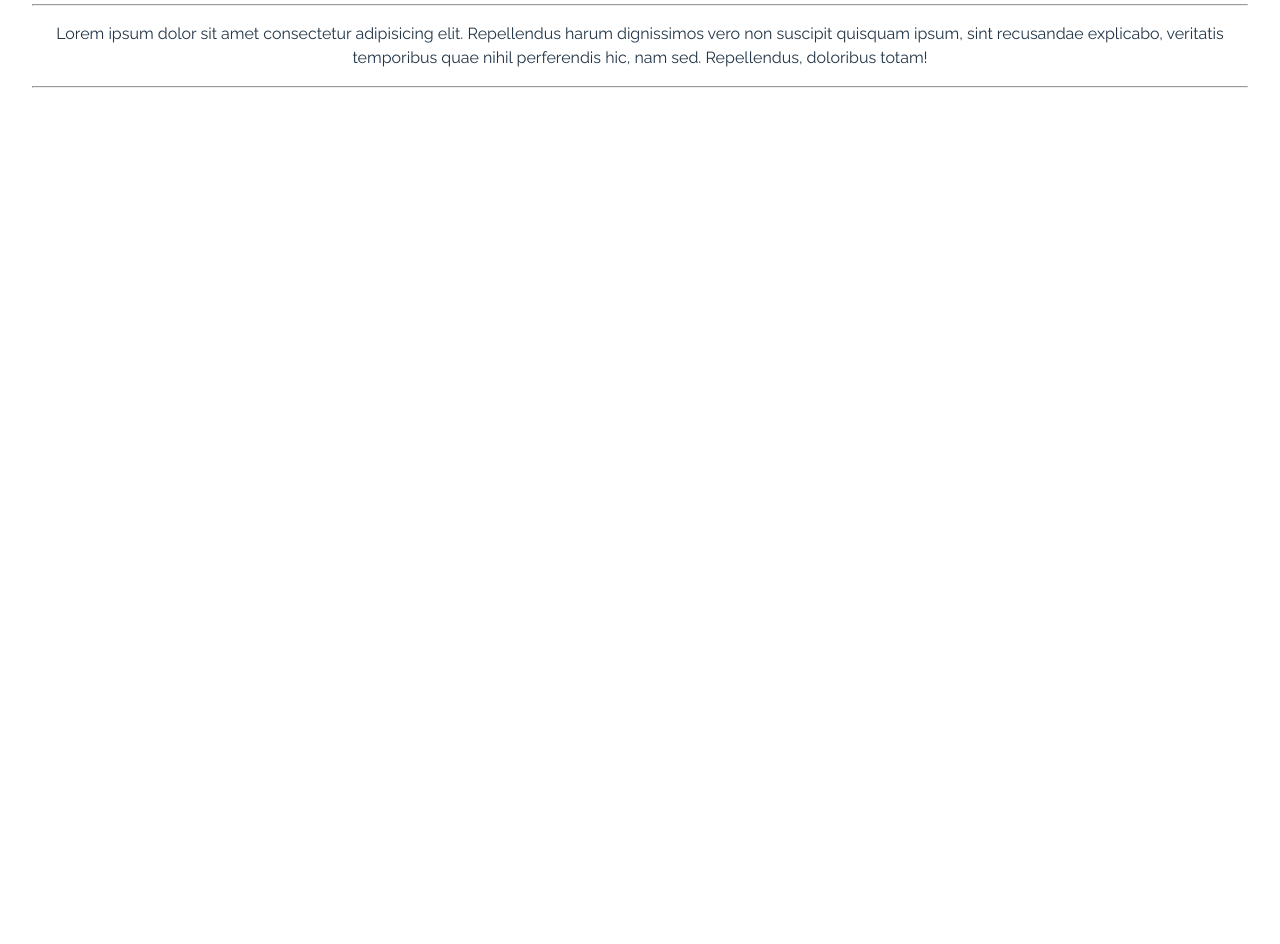
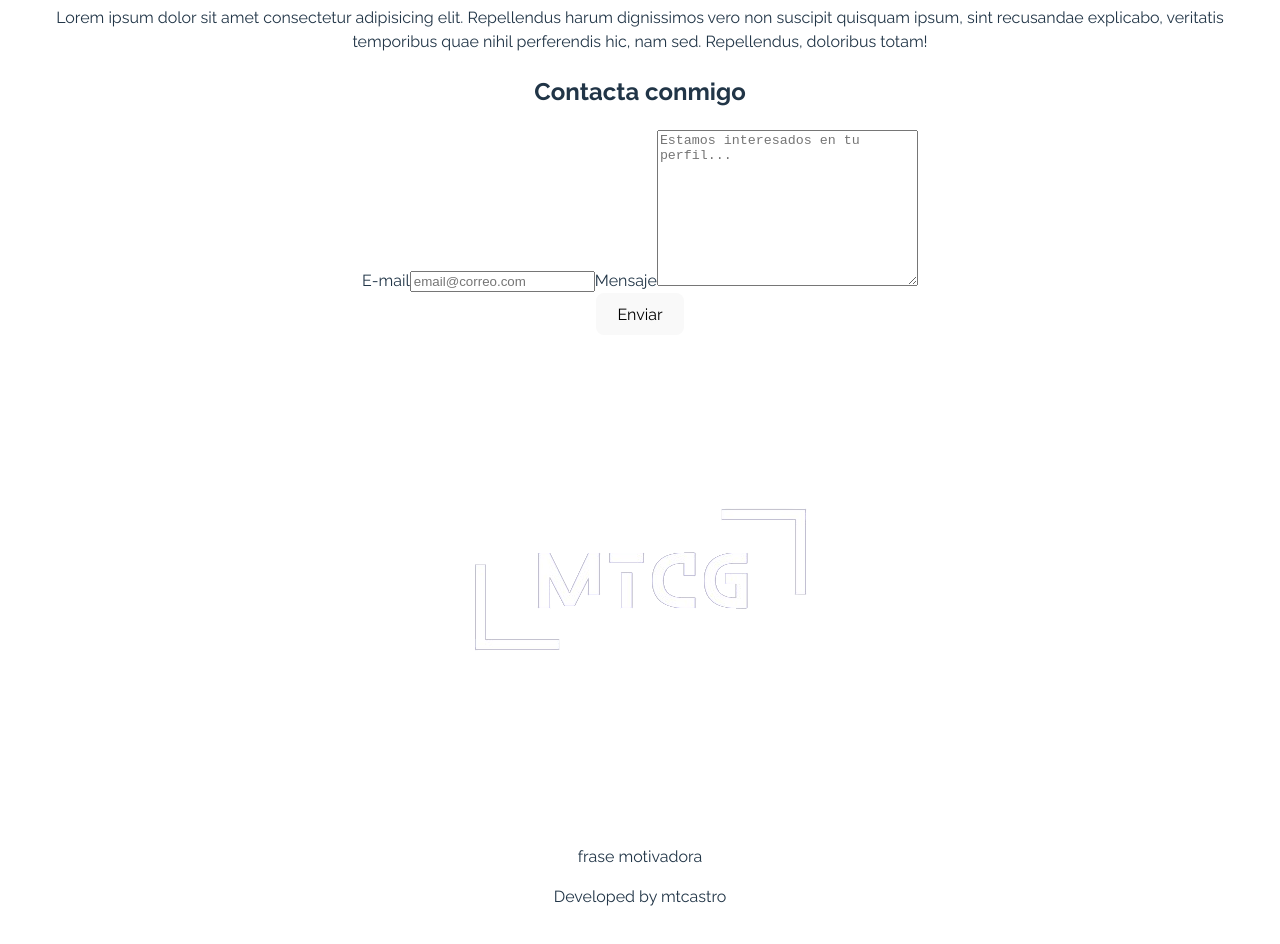
Before and after one commit to mteresacastro/My-Portfolio, a React (Vite) app: page / in a window 1280 px wide. Shown: the part 1620-2564 px from the top of the page. Before the commit the page ends 1748 px from the top, so only its background shows below. Built offline with nearby package versions, Linux system fonts and the light colour scheme.

Commit message:
structured html

```diff
--- a/src/components/App.jsx
+++ b/src/components/App.jsx
@@ -37,8 +37,8 @@ function App() {
             <a href="../src/assets/CV_Teresa_Castro_G.pdf" download="MTeresaCastro-CV.pdf">
               <button className="btn">Descargar CV</button>
             </a>
-            <a href=""><i className="fa-brands fa-square-github"></i></a>
-            <a href=""><i className="fa-brands fa-linkedin"></i></a>
+            <a href="https://github.com/mteresacastro" target='_blank' rel="noreferrer"><i className="fa-brands fa-square-github"></i></a>
+            <a href="https://www.linkedin.com/in/mteresacastro" target='_blank' rel="noreferrer"><i className="fa-brands fa-linkedin"></i></a>
           </div>
         </section>
         <section className="mainProjects">
@@ -82,13 +82,29 @@ function App() {
         </section>
         <section className="mainAboutMe">
           <h2>Algo más sobre mí...</h2>
-          <hr />
           <p>Lorem ipsum dolor sit amet consectetur adipisicing elit. Repellendus harum dignissimos vero non suscipit quisquam ipsum, sint recusandae explicabo, veritatis temporibus quae nihil perferendis hic, nam sed. Repellendus, doloribus totam!</p>
-          <hr />
+        </section>
+        <section className="mainContact">
+          <h2>Contacta conmigo</h2>
+          <form action="https://formsubmit.co/your@email.com" method="POST">
+            <label htmlFor="email">E-mail</label>
+            <input name="email" id="email" type="text" placeholder="email@correo.com" />
+            <label htmlFor="contact">Mensaje</label>
+            <textarea name="contact" id="" cols="30" rows="10" placeholder="Estamos interesados en tu perfil..."></textarea>
+            <div><button type="submit">Enviar</button></div>
+          </form>
         </section>
       </main>
-
-    </div>
+      <footer>
+        <img className="footer__logo" src="../../src/assets/miLogo-removebg-preview.png" alt="Logo Iniciales MTCG" />
+        <p>frase motivadora</p>
+        <p>Developed by <span>mtcastro</span></p>
+        <div>
+          <a href="https://github.com/mteresacastro" target='_blank' rel="noreferrer"><i className="fa-brands fa-square-github"></i></a>
+          <a href="https://www.linkedin.com/in/mteresacastro" target='_blank' rel="noreferrer"><i className="fa-brands fa-linkedin"></i></a>
+        </div>
+      </footer>
+    </div >
   );
 }
 
--- a/src/index.css
+++ b/src/index.css
@@ -5,13 +5,7 @@
 
   color-scheme: light dark;
   color: rgba(255, 255, 255, 0.87);
-  background-color: #343333;
-
-  font-synthesis: none;
-  text-rendering: optimizeLegibility;
-  -webkit-font-smoothing: antialiased;
-  -moz-osx-font-smoothing: grayscale;
-  -webkit-text-size-adjust: 100%;
+  background-color: #190f2b;
 }
 
 a {
@@ -20,7 +14,7 @@ a {
   text-decoration: inherit;
 }
 a:hover {
-  color: #ed304f;
+  color: #fa136b;
 }
 
 body {
@@ -38,18 +32,19 @@ h1 {
 
 button {
   border-radius: 8px;
-  border: 1px solid transparent;
+  border: 2px solid transparent;
   padding: 0.6em 1.2em;
   font-size: 1em;
   font-weight: 500;
   font-family: inherit;
-  background-color: #1a1a1a;
+  background-color: #fa136b;
   cursor: pointer;
   transition: border-color 0.25s;
 }
 button:hover {
-  border-color: #bd255c;
-  box-shadow: 5px inset #bd255c;
+  border: 2px inset #f8c4d7;
+  background-color: #ff3582;
+  font-weight: 600;
 }
 button:focus,
 button:focus-visible {
```
